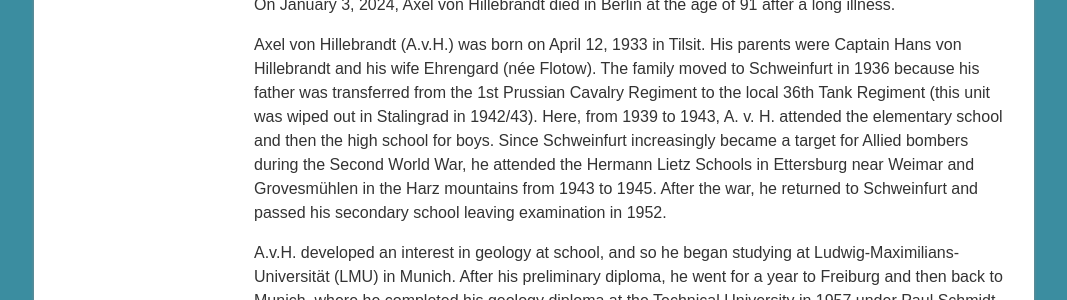
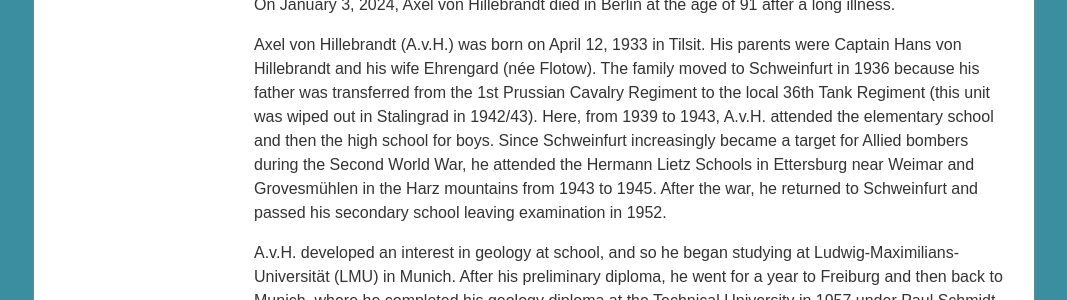
Before and after one commit to i-c-stratigraphy/subcommission-jurassic, a Jekyll site: the page built from pages/hillebrandt.md, in a window 1280 px wide and 900 px high, scrolled down 685 px. Shown: the part 224-524 px from the top of the window, without its empty margins (106-1173 px from the left). Built offline with Jekyll 4.4.1, drawn with Linux system fonts in a browser that asks for light colours; some of the changed text lies outside the part shown.

Commit message:
Update hillebrandt.md

```diff
--- a/pages/hillebrandt.md
+++ b/pages/hillebrandt.md
@@ -10,7 +10,7 @@ permalink: /hillebrandt
 
 On January 3, 2024, Axel von Hillebrandt died in Berlin at the age of 91 after a long illness.
 
-Axel von Hillebrandt (A.v.H.) was born on April 12, 1933 in Tilsit. His parents were Captain Hans von Hillebrandt and his wife Ehrengard (née Flotow). The family moved to Schweinfurt in 1936 because his father was transferred from the 1st Prussian Cavalry Regiment to the local 36th Tank Regiment (this unit was wiped out in Stalingrad in 1942/43). Here, from 1939 to 1943, A. v. H. attended the elementary school and then the high school for boys. Since Schweinfurt increasingly became a target for Allied bombers during the Second World War, he attended the Hermann Lietz Schools in Ettersburg near Weimar and Grovesmühlen in the Harz mountains from 1943 to 1945. After the war, he returned to Schweinfurt and passed his secondary school leaving examination in 1952.
+Axel von Hillebrandt (A.v.H.) was born on April 12, 1933 in Tilsit. His parents were Captain Hans von Hillebrandt and his wife Ehrengard (née Flotow). The family moved to Schweinfurt in 1936 because his father was transferred from the 1st Prussian Cavalry Regiment to the local 36th Tank Regiment (this unit was wiped out in Stalingrad in 1942/43). Here, from 1939 to 1943, A.v.H. attended the elementary school and then the high school for boys. Since Schweinfurt increasingly became a target for Allied bombers during the Second World War, he attended the Hermann Lietz Schools in Ettersburg near Weimar and Grovesmühlen in the Harz mountains from 1943 to 1945. After the war, he returned to Schweinfurt and passed his secondary school leaving examination in 1952.
 
 A.v.H. developed an interest in geology at school, and so he began studying at Ludwig-Maximilians-Universität (LMU) in Munich. After his preliminary diploma, he went for a year to Freiburg and then back to Munich, where he completed his geology diploma at the Technical University in 1957 under Paul Schmidt-Thomé. The inspiration for his diploma-thesis came during a practical course at Mobiloil, which was interested in mapping the Reichenhall Basin. The field work was carried out together with Dietrich Herm, with whom A.v.H. became a lifelong friend. During his time in Munich he discovered his talent for mountaineering, which would be useful for his future field work in difficult-to-access mountain regions.
 
@@ -31,14 +31,14 @@ When he attended the conference of the Paleontological Society in Budapest in 19
 
 In addition to research, A.v.H. treated teaching as at least an equally important task. Axel gave lectures in micropaleontology and invertebrate paleontology. The accompanying manuscript to this course was called“The Great Hillebrandt” by the students because of its length. His field class excursions were primarily to the Lower Saxony mountains, which were closest to Berlin, as the surrounding GDR could not be visited. He also took his students to the Alps, where numerous mapping courses took place. He used the diploma mapping and diploma theses in southeastern Spain for his own research on Cretaceous and Tertiary foraminifera (e.g. Hillebrandt, 1980). Axel supervised 15 dissertations (Alps, Egypt, Spain and Andes) and one habilitation (Prinz: Triassic-Cretaceous corals from Chile).
 
-<img src="images/hillebrandt-kuhjoch.png" style="width:50%;" alt="Axel von Hillebrandt at Kuhjoch" />
+<img src="images/hillebrandt-kuhjoch.png" style="width:40%;" alt="Axel von Hillebrandt at Kuhjoch" />
 <p style="font-size:small;">Hammering the “Golden Spike“ into the Triassic-Jurassic boundary at Kuhjoch in the Karwendel in 2011.</p>
 
 After his retirement in 1998, A.v.H. did not give up his work, and documented the ammonites he had collected in South America in extensive monographs, with those on the Hettangian, the Sinemurian and the Pliensbachian fauna particularly noteworthy (Hillebrandt, 2000b-d; Hillebrandt, 2002a; Hillebrandt, 2006). Since the 1980s, Axel had been an active member of the International Subcommission on Jurassic Stratigraphy, particularly the Hettangian Working Group. When Leopold Krystyn drew his attention to a section in the Karwendel that seemed to be suitable as a Global Stratotype Section (GSSP) for the basis of the Jurassic system, extensive investigations began, which were tentatively summarized (Hillebrandt et al., 2006, Hillebrandt et al., 2007). Over the next five years, the international working group worked out all sedimentological, geochemical and paleontological aspects of the Kujoch section to the extent that a proposal was presented to the International Commission on Stratigraphy in 2009, which the IUGS ratified in 2010. The following year, Axel hammered the Golden Spike into the T/J-boundary during a ceremony at Kujoch (Hillebrandt et al., 2013. Riccardi, 2021).
 
 Axel von Hillebrandt has been honored many times for his outstanding scientific achievements. In 1999, the Asociación Geológica Argentina appointed him as a corresponding member based on his contributions to the stratigraphy of the Jurassic of South America and Argentina and his collaboration with researchers from Argentina (Riccardi, 2021). In 2014 the Paleontological Society made him an honorary member.
 
-His lasting legacy is, on the one hand, his numerous and high-quality publications (130 in total) and, on the other hand, his extensive collections. In particular, he colleceted thousands of ammonites from the Lower and Middle Jurassic of South America. Most of the material is now stored and neatly labeled in the Museum für Naturkunde Berlin and in the Bavarian State Collection in Munich.
+His lasting legacy is, on the one hand, his numerous and high-quality publications (130 in total) and, on the other hand, his extensive collections. In particular, he collected thousands of ammonites from the Lower and Middle Jurassic of South America. Most of the material is now stored and neatly labeled in the Museum für Naturkunde Berlin and in the Bavarian State Collection in Munich.
 
 Axel von Hillebrandt was married and had two daughters. His wife Lilo died far too early in 1990. From 2004 onwards, his little dog Enno accompanied him everywhere. In 2015 he suffered an accident at his home and was no longer able to travel, while Parkinson's disease increasingly limited him. He spent the last years of his life in seclusion in a retirement home near the Berlin Zoo.
 
```
